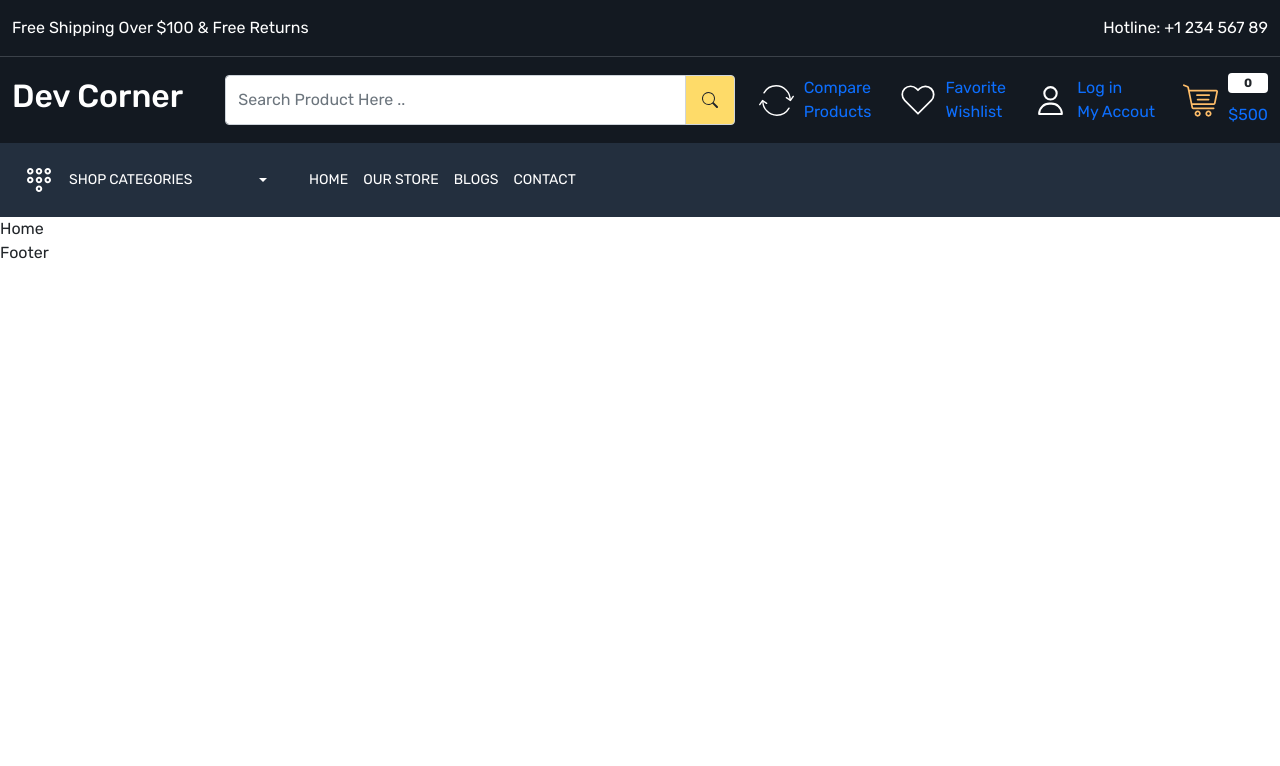
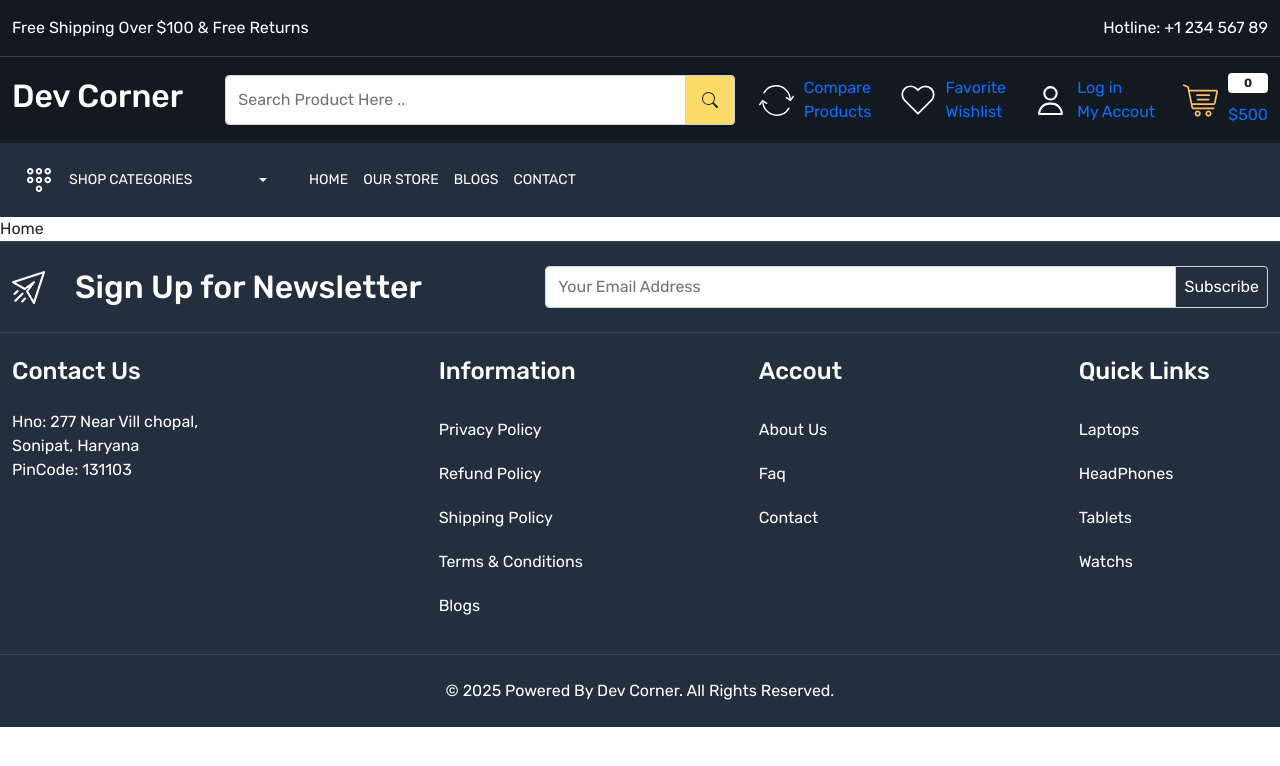
Before and after one commit to IT21321368/ecommerce-app, a React (Create React App) app: page / in a window 1280 px wide. Shown: the top 766 px of the page. Built offline with nearby package versions, Linux system fonts and the light colour scheme.

Commit message:
Create Footer

```diff
--- a/src/App.css
+++ b/src/App.css
@@ -31,7 +31,7 @@
   gap: 30px;
 }
 
-/* Header Part */
+/* Header Part Start */
 .header-top-strip {
   border-bottom: 1px solid var(--color-3b4149);
   background-color: var(--color-131921);
@@ -76,3 +76,17 @@
   background-color: transparent;
   color: var(--color-fedb69) !important;
 }
+/* Header Part End */
+/* Footer Part Start */
+footer{
+  background-color: var(--color-232f3e);
+}
+footer:not(:first-child){
+  border-top: 1px solid rgba(255, 255, 255, 0.1);
+}
+footer .input-group-text{
+  background-color: var(--color-232f3e);
+  color: white;
+  padding: 8px 17px;
+}
+/* Footer Part End */
--- a/src/components/Footer.js
+++ b/src/components/Footer.js
@@ -1,9 +1,81 @@
-import React from 'react'
+import React from 'react';
+import { BsSearch } from 'react-icons/bs';
+import { Link } from 'react-router-dom'
 
 const Footer = () => {
   return (
-    <div>Footer</div>
+    <>
+    <footer className='py-4'>
+      <div className='container-xxl'>
+        <div className='row align-items-center'>
+          <div className='col-5'>
+            <div className='footer-top-data d-flex gap-30 align-items-center'>
+              <img src='images/newsletter.png' alt='newsletter' />
+              <h2 className='mb-0 text-white'>Sign Up for Newsletter</h2>
+          </div>
+          </div>
+          <div className='col-7'>
+            <div className="input-group">
+              <input type="text" className="form-control py-1" placeholder="Your Email Address" aria-label="Your Email Address" aria-describedby="basic-addon2" />
+              <span className="input-group-text p-2" id="basic-addon2">Subscribe</span>
+            </div>
+          </div>
+        </div>
+      </div>
+    </footer>
+    <footer className='py-4'>
+      <div className='container-xxl'>
+        <div className='row'>
+          <div className='col-4'>
+            <h4 className='text-white mb-4'>Contact Us</h4>
+            <div>
+              <address className='text-white fs-6'>
+                Hno: 277 Near Vill chopal, <br/> Sonipat, Haryana <br/>
+                PinCode: 131103
+              </address>
+            </div>
+          </div>
+          <div className='col-3'>
+            <h4 className='text-white mb-4'>Information</h4>
+            <div className='footer-links d-flex flex-column'>
+              <Link className="text-white py-2 mb-1">Privacy Policy</Link>
+              <Link className="text-white py-2 mb-1">Refund Policy</Link>
+              <Link className="text-white py-2 mb-1">Shipping Policy</Link>
+              <Link className="text-white py-2 mb-1">Terms & Conditions</Link>
+              <Link className="text-white py-2 mb-1">Blogs</Link>
+            </div>
+          </div>
+          <div className='col-3'>
+            <h4 className='text-white mb-4'>Accout</h4>
+            <div className='footer-links d-flex flex-column'>
+              <Link className="text-white py-2 mb-1">About Us</Link>
+              <Link className="text-white py-2 mb-1">Faq</Link>
+              <Link className="text-white py-2 mb-1">Contact</Link>
+            </div>
+          </div>
+          <div className='col-2'>
+            <h4 className='text-white mb-4'>Quick Links</h4>
+            <div className='footer-links d-flex flex-column'>
+              <Link className="text-white py-2 mb-1">Laptops</Link>
+              <Link className="text-white py-2 mb-1">HeadPhones</Link>
+              <Link className="text-white py-2 mb-1">Tablets</Link>
+              <Link className="text-white py-2 mb-1">Watchs</Link>
+            </div>
+          </div>
+        </div>
+      </div>
+    </footer>
+    <footer className='py-4'>
+      <div className='container-xxl'>
+        <div className='row'>
+          <div className='col-12'>
+            <p className='text-center mb-0 text-white'> &copy; {new Date().getFullYear()} Powered By Dev Corner. All Rights Reserved.</p>
+          </div>
+        </div>
+      </div>
+    </footer>
+    </>
   )
 }
 
-export default Footer
+export default Footer;
```
